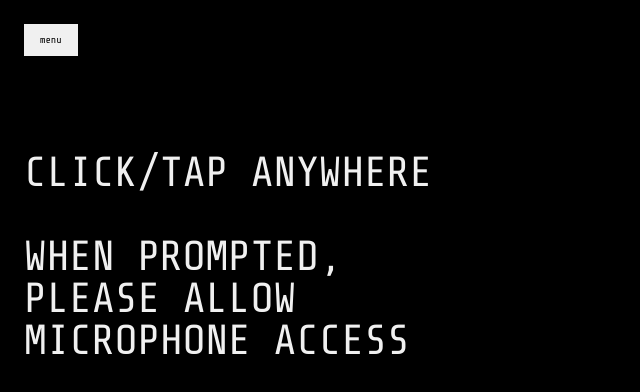
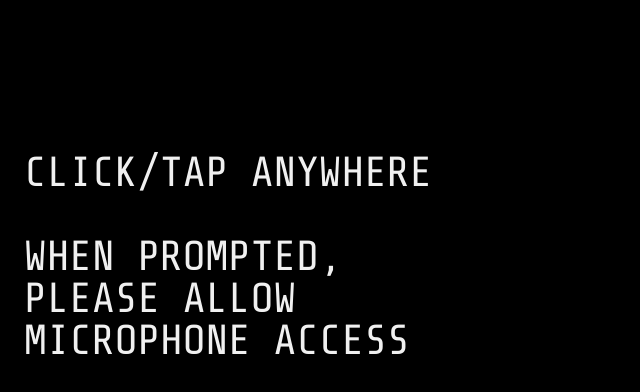
Before and after one commit to willgarrison/spectrogram, a plain HTML site: page index.html in a window 1280 px wide. Shown: the whole page, without its empty margins (0-640 px from the left). Drawn offline with nearby package versions, Linux system fonts and the light colour scheme.

Commit message:
click message overlay

```diff
--- a/css/app.css
+++ b/css/app.css
@@ -35,6 +35,21 @@ p + p {
 	bottom: 3vmin;
 	left: 3vmin;
 	z-index: 0;
+}
+
+.click-init-message {
+	position: absolute;
+	top: 0;
+	right: 0;
+	bottom: 0;
+	left: 0;
+	z-index: 9;
+	background: #000;
+	max-width: 12em;
+	padding: 8rem 0 0 0;
+	font-size: 42px;
+	line-height: 1;
+	text-transform: uppercase;
 }
 
 .menu {
@@ -108,15 +123,6 @@ p + p {
 	left: 0;
 }
 
-.spectrogram__message {
-	position: absolute;
-	max-width: 12em;
-	padding: 8rem 0 0 0;
-	font-size: 42px;
-	line-height: 1;
-	text-transform: uppercase;
-}
-
 .canvas {
 	position: absolute;
 	top: 0;
--- a/index.html
+++ b/index.html
@@ -40,6 +40,11 @@
 
   <div class="wrap">
 
+    <div class="click-init-message">
+      <p>Click/tap anywhere</p>
+      <p>When prompted,<br /> please allow microphone access</p>
+    </div>
+
     <div class="menu">
       <div class="controls-toggle">
         <button class="controls-toggle__btn">menu</button>
@@ -51,10 +56,6 @@
     </div>
 
     <div class="spectrogram">
-      <div class="spectrogram__message">
-        <p>Click/tap anywhere</p>
-        <p>When prompted,<br /> please allow microphone access</p>
-      </div>
       <canvas class="canvas"></canvas>
     </div>
 
--- a/scripts/app.js
+++ b/scripts/app.js
@@ -49,7 +49,7 @@ const app = {
 		UI
 		*/
 		peakBright: 255,
-		midBright: 165,
+		midBright: 60,
 	},
 
 	resizeCanvasTimeout: null,
@@ -217,7 +217,7 @@ const app = {
 	},
 
 	removeClickMessage: function () {
-		document.querySelector(".spectrogram__message").remove();
+		document.querySelector(".click-init-message").remove();
 	},
 
 	setupControls: function () {
```
